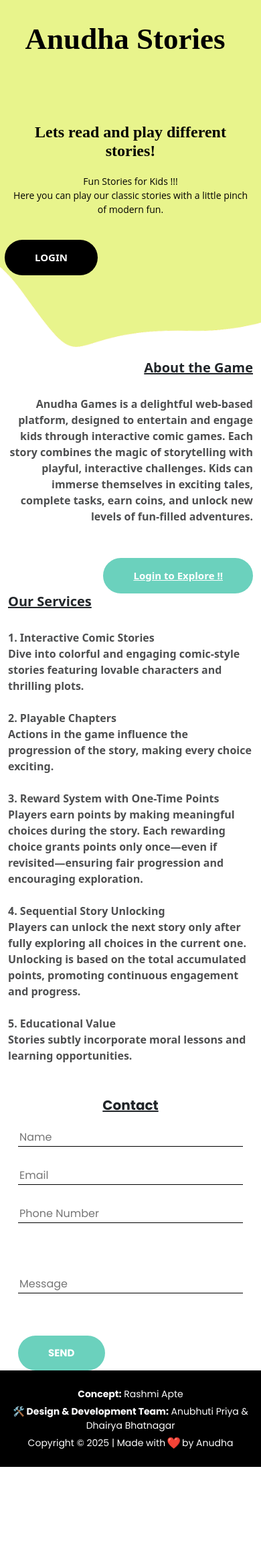
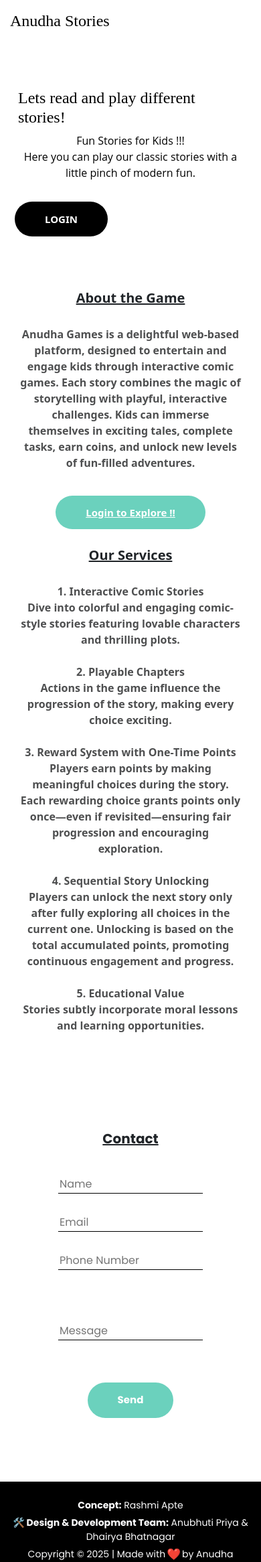
Before and after one commit to priya926/anudha-comic-games, a Django app: page / in a window 390 px wide. Shown: the top 2332 px of the page at 67% size. Before the commit the page ends 2190 px from the top, so only its background shows below. Run offline with Django 5.2, Linux system fonts and the light colour scheme; data that the repository does not hold is empty; some libraries are stand-ins or nearby versions; some web fonts are replaced.

Commit message:
deployment part2

```diff
--- a/anudhaGames/anudhaGames/settings.py
+++ b/anudhaGames/anudhaGames/settings.py
@@ -35,7 +35,7 @@
 # SECURITY WARNING: don't run with debug turned on in production!
 DEBUG = True
 
-# ALLOWED_HOSTS = []   #uncooment it to run on local server and comment the next line
+# ALLOWED_HOSTS = []   #uncomment it to run on local server and comment the next line
 ALLOWED_HOSTS = ['anudhagames.onrender.com']
 
 
--- a/anudhaGames/static/css/style.css
+++ b/anudhaGames/static/css/style.css
@@ -102,17 +102,9 @@
 
 
 
-.top_container::before {
-  content: "";
-  position: absolute;
-  width: 100%;
-  height: 100%;
-  background: url(../images/hero-bg.png);
-  background-size: 100% 100%;
-  background-position: right bottom;
-  background-repeat: no-repeat;
-  z-index: -1;
-}
+/* .top_container::before {
+  content: "";position: absolute;width: 100%;height: 100%;background-size: 100% 100%;background-position: right bottom;background-repeat: no-repeat;z-index: -1;
+} */
 
 .sub_page .top_container::before {
   background-color: #fdd31d;
--- a/anudhaGames/templates/index.html
+++ b/anudhaGames/templates/index.html
@@ -53,7 +53,7 @@
     </script>
 
     <!-- bootstrap core css -->
-    <link rel="stylesheet" type="text/css" href="{% static '/css/bootstrap.css' %}" />
+    <!-- <link rel="stylesheet" type="text/css" href="{% static '/css/bootstrap.css' %}" /> -->
     <!-- progress barstle -->
     <link rel="stylesheet" href="css/css-circular-prog-bar.css">
     <!-- fonts style -->
@@ -61,9 +61,13 @@
     <!-- font wesome stylesheet -->
     <link rel="stylesheet" href="https://maxcdn.bootstrapcdn.com/font-awesome/4.3.0/css/font-awesome.min.css">
     <!-- Custom styles for this template -->
-    <link href="{% static '/css/style.css' %}" rel="stylesheet" />
+    <!-- <link href="{% static '/css/style.css' %}" rel="stylesheet" /> -->
     <!-- responsive style -->
-    <link href="{% static '/css/responsive.css' %}" rel="stylesheet" />
+    <!-- <link href="{% static '/css/responsive.css' %}" rel="stylesheet" /> -->
+
+    <link rel="stylesheet" href="https://cdn.example.com/css/bootstrap.css">
+    <script src="https://cdn.example.com/js/bootstrap.js"></script>
+
 
     <link rel="stylesheet" href="css/css-circular-prog-bar.css">
     <link rel="preconnect" href="https://fonts.googleapis.com">
@@ -184,94 +188,84 @@
     }
 
     @media (max-width: 600px) {
-      .navbar .navbar-brand {
-        display: block;
-        text-align: center;
-        width: 100%;
+      .hero-container {
+        flex-direction: column !important;
+        align-items: center;
+        padding-top: 60px !important;
+        padding-bottom: 60px !important;
+      }
+
+      .hero_detail-box {
+        width: 100% !important;
+        text-align: center !important;
+        padding: 0 15px;
+      }
+
+      .hero_img-container {
+        width: 90% !important;
+        margin: 0 auto !important;
+      }
+
+      .about_section .col-md-6,
+      .admission_section .col-md-6,
+      .contact_section .col-md-6 {
+        width: 100% !important;
+        flex: 0 0 100% !important;
+        max-width: 100% !important;
+        text-align: center !important;
+      }
+
+      .about_img-container img,
+      .admission_img-container img,
+      .contact_img-box img {
+        width: 90% !important;
+        margin: 10px auto !important;
+      }
+
+      .about_detail-box,
+      .admission_detail-box,
+      .contact_form-container {
+        padding: 20px 15px !important;
+      }
+
+      .call_to-btn {
+        margin-top: 15px;
+      }
+
+      .navbar .custom_nav-container {
+        flex-direction: column;
+        align-items: center;
+      }
+
+      .navbar-brand {
         margin-bottom: 10px;
-        font-size: 28px !important;
+      }
+
+      .modal-content {
+        font-size: 14px !important;
       }
 
       .logo-container {
-        position: static;
-        text-align: center;
-        margin-top: 10px;
-        margin-bottom: 10px;
+        /* position: static !important; */
+        text-align: center !important;
+        margin-top: 10px !important;
+        margin-bottom: 10px !important;
       }
 
       .logo-container img {
-        width: 120px;
-        height: auto;
-      }
-
-      .modal-dialog {
-        margin: 10px auto;
-        max-width: 95% !important;
-      }
-
-      .modal-content {
-        width: 100%;
-        padding: 15px;
-        box-sizing: border-box;
-      }
-
-      .modal-header,
-      .modal-body,
-      .modal-footer {
-        padding: 10px;
-      }
-
-      .modal-title {
-        font-size: 18px;
-        text-align: center;
-        width: 100%;
-      }
-
-      .modal-body input {
-        font-size: 14px;
-      }
-
-      .modal-footer .btn {
-        font-size: 14px;
-        padding: 6px 12px;
-      }
-
-      .messages-container {
-        top: 10px;
-        left: 10px;
-        right: 10px;
-        width: auto;
-      }
-
-      .message {
-        font-size: 14px;
-        padding: 10px 15px;
-      }
-
-      .hero_detail-box h1 {
-        font-size: 24px !important;
-        text-align: center;
-      }
-
-      .hero_detail-box p {
-        font-size: 14px;
-        text-align: center;
-      }
-
-      .call_to-btn {
-        font-size: 14px;
-        padding: 8px 16px;
-      }
-
-      .form-control {
-        font-size: 14px;
+        width: 120px !important;
+        height: auto !important;
       }
 
       .logo-container {
-        display: block;
+        display: block !important;
       }
       .logo-container.hide-on-mobile {
         display: none !important;
+      }
+      .finger-paint-regular{
+        font-size:x-large !important;
+        text-align: left !important;
       }
     }
 
@@ -304,10 +298,12 @@
   </head>
 
   <body>
-    <div class="top_container">
+    {% for img in images %}
+      <div class="top_container"  style="background-image: url('{{ img.hero_bg }}'); background-repeat: no-repeat !important;z-index: -1;background-size: 100% 100%;">
+    {% endfor %}
     <!-- header section strats -->
         <header class="header_section">
-        <div class="container">
+        <div class="container" style="width: 100%;padding-right: 15px;padding-left: 15px;margin-right: auto;margin-left: auto;">
           <nav class="navbar navbar-expand-lg custom_nav-container ">
             <a class="navbar-brand" href="{% url 'index' %}">
               <span class="finger-paint-regular" style="font-size: 45px;color: black;">
@@ -323,7 +319,7 @@
         </div>
         </header>
         <section class="hero_section ">
-        <div class="hero-container container">
+          <div class="hero-container container" style="display: flex;padding-top: 90px;padding-bottom: 325px;">
             <div class="hero_detail-box">
               <h1 class="finger-paint-regular" style="font-size: 40px;color: black;">
                 Lets read and play different stories!
@@ -352,28 +348,28 @@
                 </div>
               {% endif %}
             </div>
-          <div class="hero_img-container">
+            <div class="hero_img-container" style="width: 68%;margin-right: -8%;margin-top: -5%;">
               <div>
                 {% for img in images %}
-                <img src="{{ img.hero }}" alt="" class="img-fluid">
+                  <img src="{{ img.hero }}" alt="" class="img-fluid" style="width: 100%;">
                 {% endfor %}
               </div>
             </div>
           </div>
-      </section>
-    </div>
+        </section>      </div>
+      <!-- </div> -->
     <!-- end header section -->
 
     <div class="common_style">
 
       <!-- about section -->
-      <section class="about_section">
-        <div class="container">
+      <section class="about_section" style="text-align: right;">
+        <div class="container" style="width: 100%;padding-right: 15px;padding-left: 15px;margin-right: auto;margin-left: auto;">
           <div class="row">
             <div class="col-md-6">
               <div class="about_img-container">
                 {% for img in images %}
-                  <img src="{{ img.about }}" alt="">
+                  <img src="{{ img.about }}" alt="" style="left: 10px;margin-left: 10%;margin-bottom: 20%;width: 80%;" align="left">
                 {% endfor %}
               </div>
             </div>
@@ -382,7 +378,7 @@
                 <h5>
                   <b><u>About the Game</u></b>
                 </h5>
-                <p>
+                <p style="font-weight: 600;color: #4e4f50; margin: 30px 0 50px 0;">
                   Anudha Games is a delightful web-based platform, designed to entertain and engage kids through interactive comic games.
                   Each story combines the magic of storytelling with playful, interactive challenges.
                   Kids can immerse themselves in exciting tales, complete tasks, earn coins, and unlock new levels
@@ -404,14 +400,14 @@
 
       <!--  section -->
       <section class="admission_section">
-        <div class="container">
+        <div class="container" style="width: 100%;padding-right: 15px;padding-left: 15px;margin-right: auto;margin-left: auto;">
           <div class="row">
             <div class="col-md-6">
               <div class="admission_detail-box">
                 <h5>
                   <b><u>Our Services</u></b>
                 </h5>
-                <p>
+                <p  style="font-weight: 600;color: #4e4f50; margin: 30px 0 50px 0;">
                   <b>1. Interactive Comic Stories</b><br>
                   Dive into colorful and engaging comic-style stories featuring lovable characters and thrilling plots.<br><br>
 
@@ -442,11 +438,11 @@
 
       <!-- contact section -->
 
-      <section class="contact_section ">
+      <section class="contact_section " style="padding: 75px 45px;font-family: 'poppins',sans-serif;">
 
-          <div class="container">
+          <div class="container" style="width: 100%;padding-right: 15px;padding-left: 15px;margin-right: auto;margin-left: auto;">
 
-            <div class="row">
+            <div class="row" style="align-items: center;">
               <div class="col-md-6">
                 <div class="d-flex justify-content-center d-md-block">
                   <h5>
@@ -458,16 +454,16 @@
                   <div class="contact_form-container">
                     <div>
                       <div>
-                        <input type="text" placeholder="Name" id="uname" name="uname" required>
+                        <input type="text" placeholder="Name" id="uname" name="uname" required style="border: none;outline: none;border-bottom: 1px solid #000; width: 90%; margin: 15px 0;">
                       </div>
                       <div>
-                        <input type="email" placeholder="Email" id="uemail" name="uemail" required>
+                        <input type="email" placeholder="Email" id="uemail" name="uemail" required style="border: none;outline: none;border-bottom: 1px solid #000; width: 90%; margin: 15px 0;">
                       </div>
                       <div>
-                        <input type="text" placeholder="Phone Number" id="phone_number" name="phone_number" required>
+                        <input type="text" placeholder="Phone Number" id="phone_number" name="phone_number" required style="border: none;outline: none;border-bottom: 1px solid #000; width: 90%; margin: 15px 0;">
                       </div>
                       <div class="mt-5">
-                        <input type="text" placeholder="Message" id="message" name="message" required>
+                        <input type="text" placeholder="Message" id="message" name="message" required style="border: none;outline: none;border-bottom: 1px solid #000; width: 90%; margin: 15px 0;">
                       </div>
                       <div class="mt-5">
                         <button type="submit" style="background-color: #6bd1bd;color: #fff;border-radius: 30px;font-size:15px ;padding: 15px 45px;border:none;font-weight: bold;">
@@ -481,9 +477,9 @@
                 </form>
               </div>
               <div class="col-md-6">
-                <div class="contact_img-box">
+                <div class="contact_img-box" style="display: flex;align-items: center;">
                   {% for img in images %}
-                    <img src="{{ img.students }}" alt="">
+                    <img src="{{ img.students }}" alt="" style="width: 100%;">
                   {% endfor %}
                 </div>
               </div>
```
Lines whose indentation alone changed are shown as unchanged.
